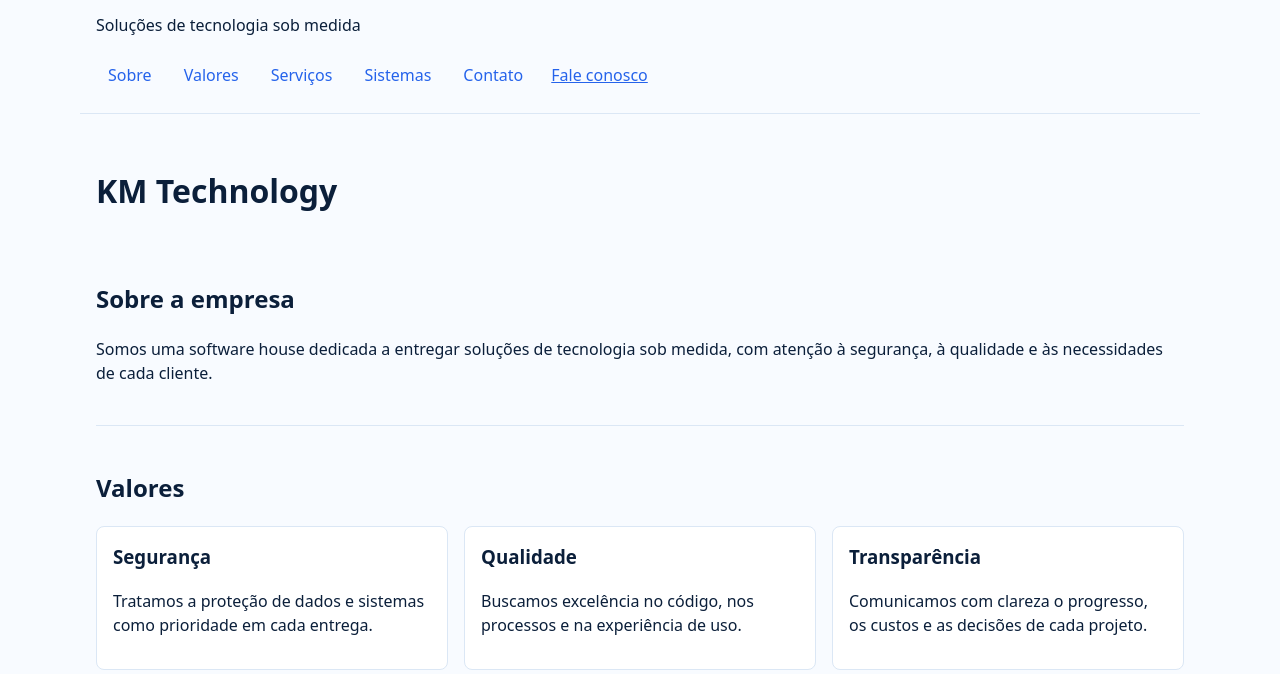
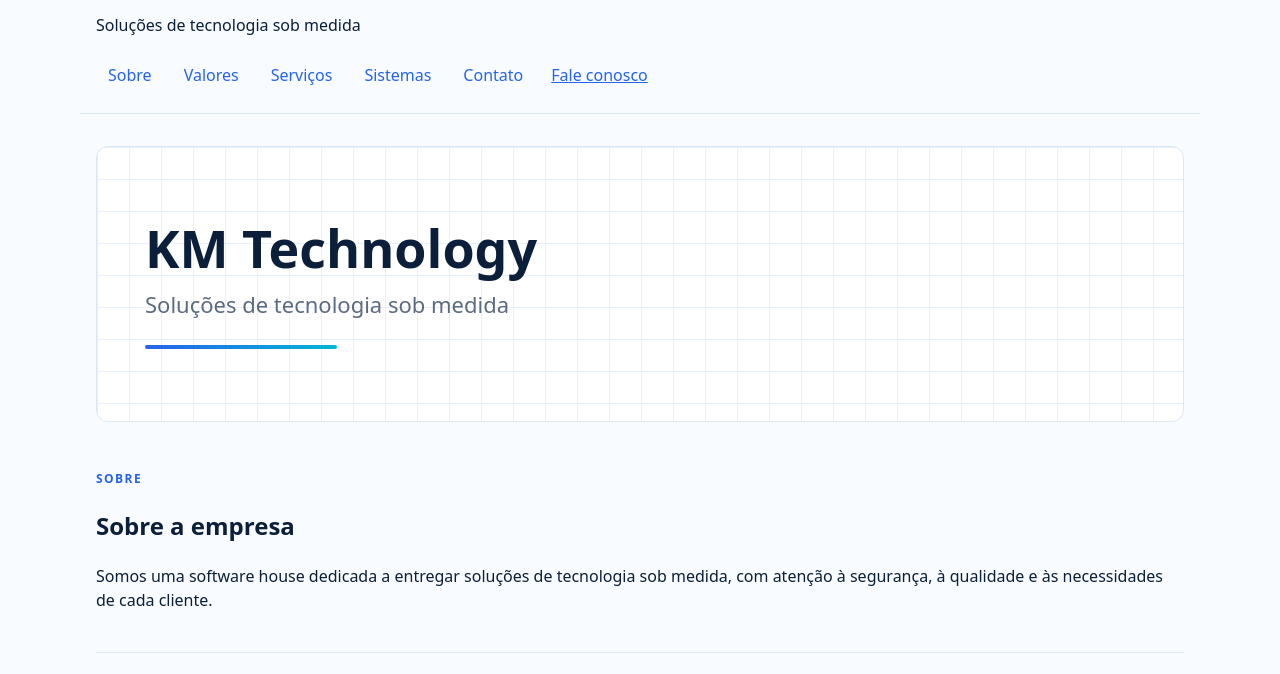
Before and after one commit to Koga-Malheiros-Technology/Website, an Astro site: page / in a window 1280 px wide. Shown: the part 59-733 px from the top of the page. Built offline with nearby package versions, Linux system fonts and the light colour scheme; Astro itself is replaced by a stand-in of ours.

Commit message:
feat: add hero and section eyebrows

```diff
--- a/src/components/SectionHeading.astro
+++ b/src/components/SectionHeading.astro
@@ -1,12 +1,14 @@
 ---
 interface Props {
   id: string;
+  eyebrow: string;
   title: string;
 }
 
-const { id, title } = Astro.props;
+const { id, eyebrow, title } = Astro.props;
 ---
 <section id={id}>
+  <p class="eyebrow">{eyebrow}</p>
   <h2>{title}</h2>
   <slot />
 </section>
--- a/src/pages/index.astro
+++ b/src/pages/index.astro
@@ -8,18 +8,22 @@ import ContactSection from '../components/ContactSection.astro';
 import { site } from '../data/site';
 ---
 <BaseLayout>
-  <h1>{site.company.name}</h1>
-  <SectionHeading id="sobre" title="Sobre a empresa">
+  <section class="hero">
+    <h1>{site.company.name}</h1>
+    <p class="hero-lead">{site.company.headline}</p>
+    <span class="hero-accent" aria-hidden="true"></span>
+  </section>
+  <SectionHeading id="sobre" eyebrow="SOBRE" title="Sobre a empresa">
     <p>{site.company.about}</p>
   </SectionHeading>
-  <SectionHeading id="valores" title="Valores">
+  <SectionHeading id="valores" eyebrow="VALORES" title="Valores">
     <ul>
       {site.values.map((value) => (
         <li><ValueCard value={value} /></li>
       ))}
     </ul>
   </SectionHeading>
-  <SectionHeading id="servicos" title="Serviços de tecnologia">
+  <SectionHeading id="servicos" eyebrow="SERVIÇOS" title="Serviços de tecnologia">
     <ul>
       {site.services.map((service) => (
         <li><ServiceCard service={service} /></li>
@@ -27,7 +31,7 @@ import { site } from '../data/site';
     </ul>
   </SectionHeading>
   {site.projects.length > 0 && (
-    <SectionHeading id="sistemas" title="Sistemas já desenvolvidos">
+    <SectionHeading id="sistemas" eyebrow="SISTEMAS" title="Sistemas já desenvolvidos">
       <ul>
         {site.projects.map((project) => (
           <li><ProjectCard project={project} /></li>
--- a/src/styles/global.css
+++ b/src/styles/global.css
@@ -171,6 +171,52 @@ footer {
   }
 }
 
+/* Herói: grade sutil desenhada apenas com gradientes lineares. */
+.hero {
+  margin-bottom: 1.5rem;
+  padding: clamp(2.5rem, 6vw, 4.5rem) clamp(1.25rem, 4vw, 3rem);
+  border: 1px solid var(--cor-borda);
+  border-radius: 0.75rem;
+  background-color: var(--cor-superficie);
+  background-image:
+    linear-gradient(to right, var(--cor-selo-azul) 1px, transparent 1px),
+    linear-gradient(to bottom, var(--cor-selo-azul) 1px, transparent 1px);
+  background-size: 32px 32px;
+}
+
+.hero h1 {
+  margin: 0 0 0.75rem;
+  font-size: clamp(2rem, 5vw, 3.25rem);
+  line-height: 1.1;
+  color: var(--cor-texto);
+}
+
+.hero-lead {
+  max-width: 45ch;
+  margin: 0;
+  font-size: clamp(1.125rem, 2.5vw, 1.375rem);
+  color: var(--cor-texto-suave);
+}
+
+.hero-accent {
+  display: block;
+  width: min(100%, 12rem);
+  height: 4px;
+  margin-top: 1.5rem;
+  border-radius: 999px;
+  background: linear-gradient(to right, var(--cor-acento), var(--cor-ciano-vivo));
+}
+
+/* Rótulos de seção em maiúsculas, com espaçamento entre letras. */
+.eyebrow {
+  margin: 0 0 0.5rem;
+  font-size: 0.75rem;
+  font-weight: 700;
+  letter-spacing: 0.12em;
+  text-transform: uppercase;
+  color: var(--cor-acento);
+}
+
 @media (prefers-reduced-motion: reduce) {
   *,
   *::before,
```
Also changed, not shown: tests/hero.test.mjs (added, +18 -0 lines).
